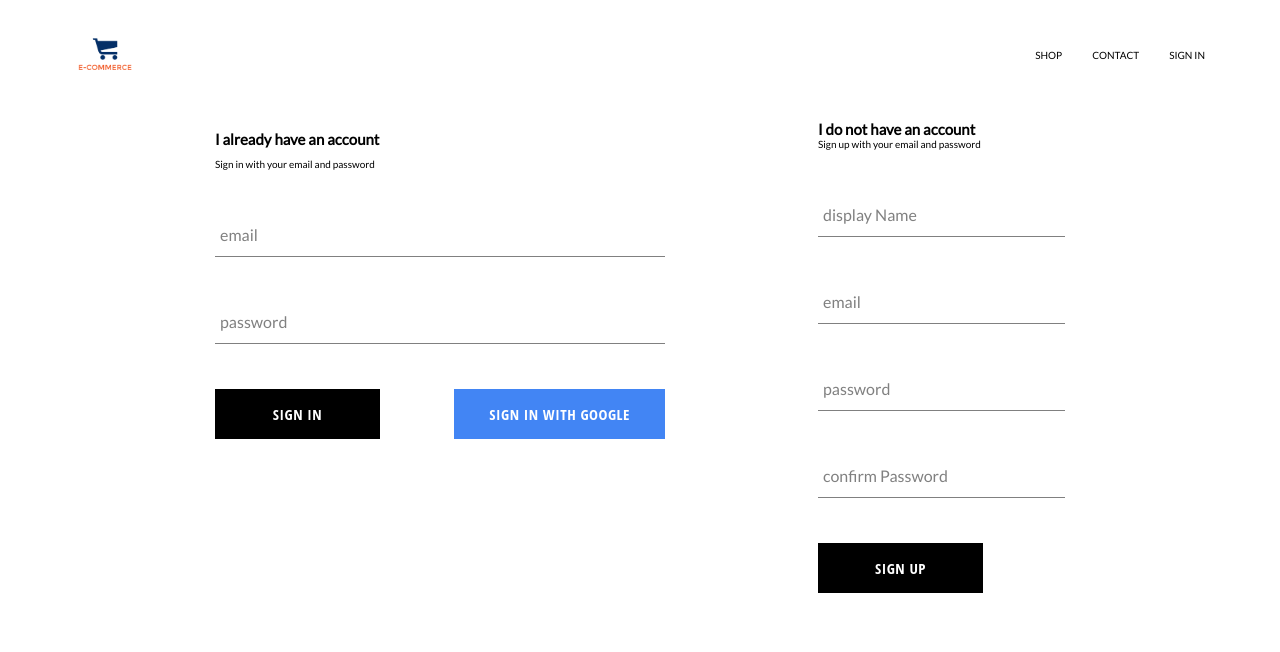
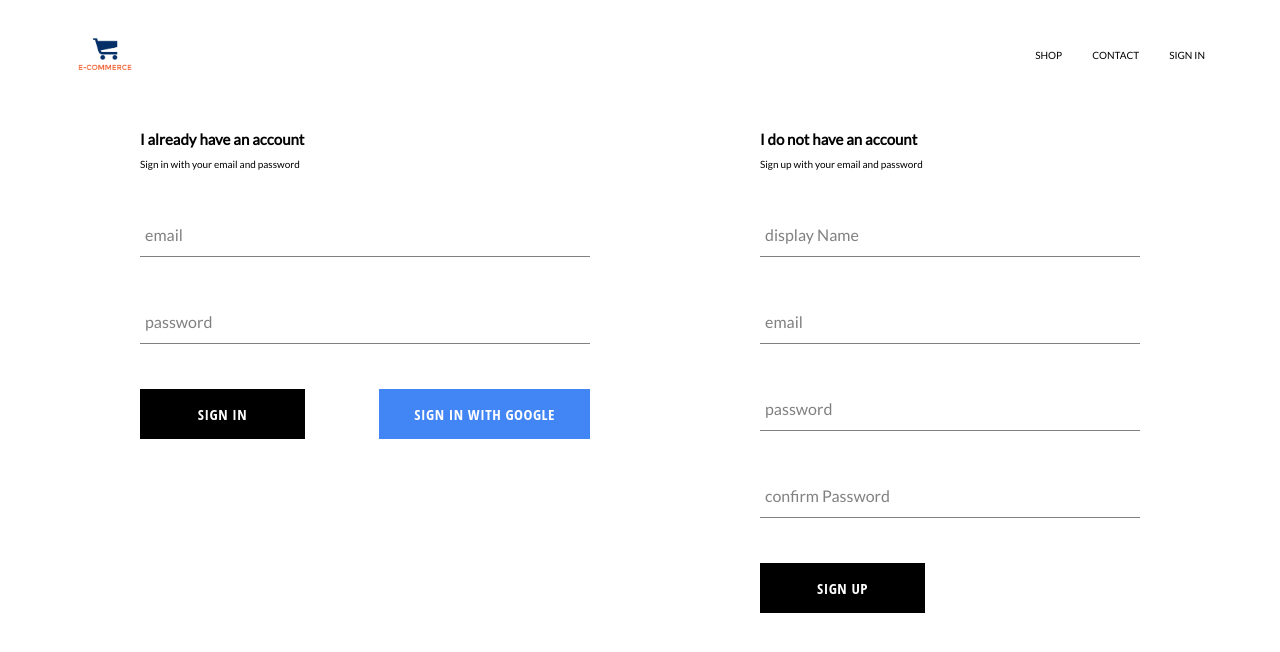
Before and after one commit to fdcoder81/clothing-shop, a React (Create React App) app: page /login in a window 1280 px wide. Shown: the top 652 px of the page. Built offline with nearby package versions, Linux system fonts and the light colour scheme; no server answers.

Commit message:
Fixed login styles

```diff
--- a/src/App.js
+++ b/src/App.js
@@ -26,7 +26,6 @@ function App() {
           });
           setCurrentUserID(snapshot.id);
         });
-        console.log(currentUser);
       } else {
         setCurrentUser(userAuth);
       }
--- a/src/components/Login/login.scss
+++ b/src/components/Login/login.scss
@@ -4,7 +4,7 @@
   flex-direction: column;
 
   .title {
-    margin: 10px 0;
+    margin: 1rem 0;
   }
 
   .buttons {
--- a/src/components/Register/Register.js
+++ b/src/components/Register/Register.js
@@ -1,4 +1,6 @@
 import React, { useState } from "react";
+
+import "./register.scss";
 
 import FormInput from "../form-input/FormInput";
 import CustomButton from "../custom-button/CustomButton";
--- a/src/components/login-register/LoginRegister.js
+++ b/src/components/login-register/LoginRegister.js
@@ -1,7 +1,7 @@
 import React from "react";
 
 import "./LoginRegister.scss";
-import Login from "../Login/Login";
+import Login from "../login/Login";
 import Register from "../Register/Register";
 
 const LoginRegister = () => {
--- a/src/components/login-register/LoginRegister.scss
+++ b/src/components/login-register/LoginRegister.scss
@@ -1,6 +1,6 @@
 .login-register {
   display: flex;
-  width: 85rem;
+  width: 100rem;
   justify-content: space-between;
   margin: 3rem auto;
 }
```
